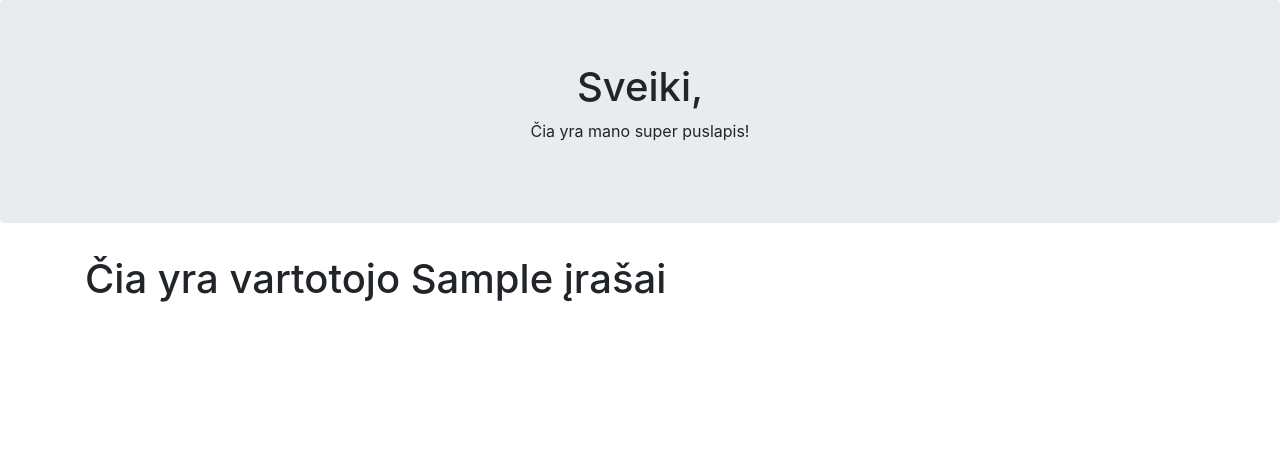
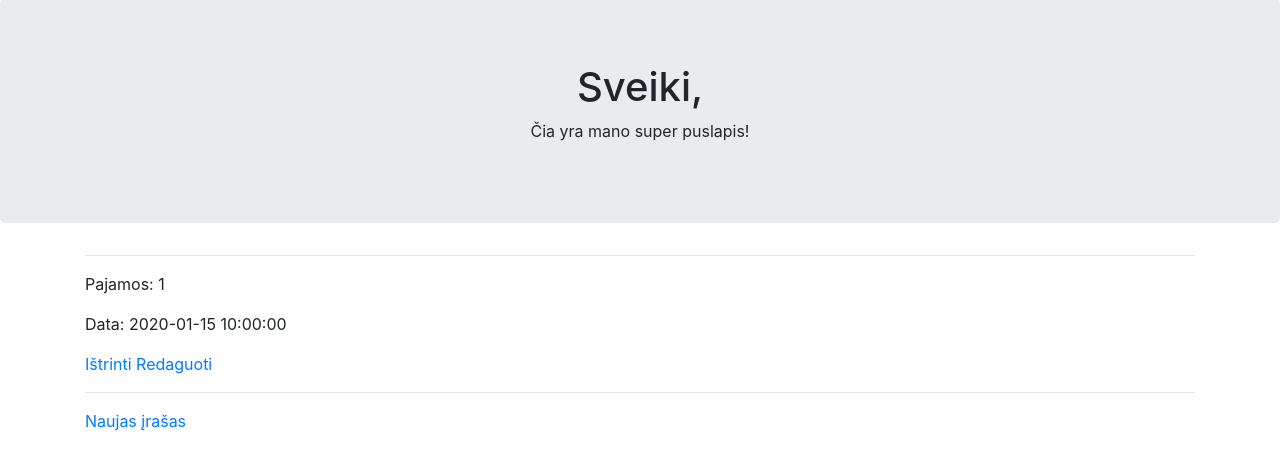
Before and after one commit to vychiokas/flask_introduction_ca, a Flask app: page /irasai in a window 1280 px wide. Shown: the part 105-575 px from the top of the page. Run offline with Flask 3, Linux system fonts and the light colour scheme; a user stored in the database is signed in; tables that the repository leaves empty hold one stand-in row (values such as "Sample post"); some libraries are stand-ins or nearby versions.

Commit message:
adding irasas

```diff
--- a/v5/app.py
+++ b/v5/app.py
@@ -36,9 +36,8 @@ app = Flask(__name__)
 app.config['SECRET_KEY'] = '4654f5dfadsrfasdr54e6rae'
 app.config['SQLALCHEMY_DATABASE_URI'] = 'sqlite:///' + os.path.join(basedir, 'biudzetas.db')
 app.config['SQLALCHEMY_TRACK_MODIFICATIONS'] = False
-db = SQLAlchemy()
+db = SQLAlchemy(app)
 
-db.init_app(app)
 
 
 bcrypt = Bcrypt(app)
@@ -122,10 +121,10 @@ def index():
     return render_template("index.html")
 
 
-@app.route("/irasai")
-@login_required
-def irasai():
-    return render_template('irasai.html', title='Įrašai')
+# @app.route("/irasai")
+# @login_required
+# def irasai():
+#     return render_template('irasai.html', title='Įrašai')
 
 
 @app.route("/paskyra", methods=['GET', 'POST'])
@@ -149,5 +148,29 @@ def paskyra():
     return render_template('paskyra.html', title='Account', form=form, nuotrauka=nuotrauka)
 
 
+@app.route("/naujas_irasas", methods=["GET", "POST"])
+def new_record():
+    db.create_all()
+    forma = forms.IrasasForm()
+    if forma.validate_on_submit():
+        naujas_irasas = Irasas(pajamos=forma.pajamos.data, suma=forma.suma.data, vartotojas_id=current_user.id)
+        db.session.add(naujas_irasas)
+        db.session.commit()
+        flash(f"Įrašas sukurtas", 'success')
+        return redirect(url_for('records'))
+    return render_template("prideti_irasa.html", form=forma)
+
+@app.route("/irasai")
+@login_required
+def records():
+    db.create_all()
+    try:
+        visi_irasai = Irasas.query.filter_by(vartotojas_id=current_user.id).all()
+    except:
+        visi_irasai = []
+    print(visi_irasai)
+    return render_template("irasai.html", visi_irasai=visi_irasai, datetime=datetime)
+
+
 if __name__ == '__main__':
     app.run(host='127.0.0.1', port=8000, debug=True)
--- a/v5/templates/irasai.html
+++ b/v5/templates/irasai.html
@@ -1,6 +1,23 @@
 {% extends "base.html" %}
+
 {% block content %}
 
-<h1>Čia yra vartotojo {{current_user.vardas}} įrašai</h1>
+{% if visi_irasai %}
+{% for irasas in visi_irasai %}
+<hr>
+{% if irasas.pajamos %}
+<p>Pajamos: {{irasas.suma}}</p>
+<p>Data: {{ datetime.strftime(irasas.data, "%Y-%m-%d %H:%M:%S")}}</p>
+{% else %}
+<p>Išlaidos: {{irasas.suma}}</p>
+<p>Data: {{ datetime.strftime(irasas.data, "%Y-%m-%d %H:%M:%S")}}</p>
+{% endif %}
+<a href="#">Ištrinti</a>
+<a href="#">Redaguoti</a>
+{% endfor %}
+<hr>
+{% endif %}
+
+<p><a href="{{ url_for('new_record')}}">Naujas įrašas</a></p>
 
 {% endblock %}
```
Also changed, not shown: v5/forms.py (+10 -4 lines), v5/templates/prideti_irasa.html (added, +19 -0 lines).
